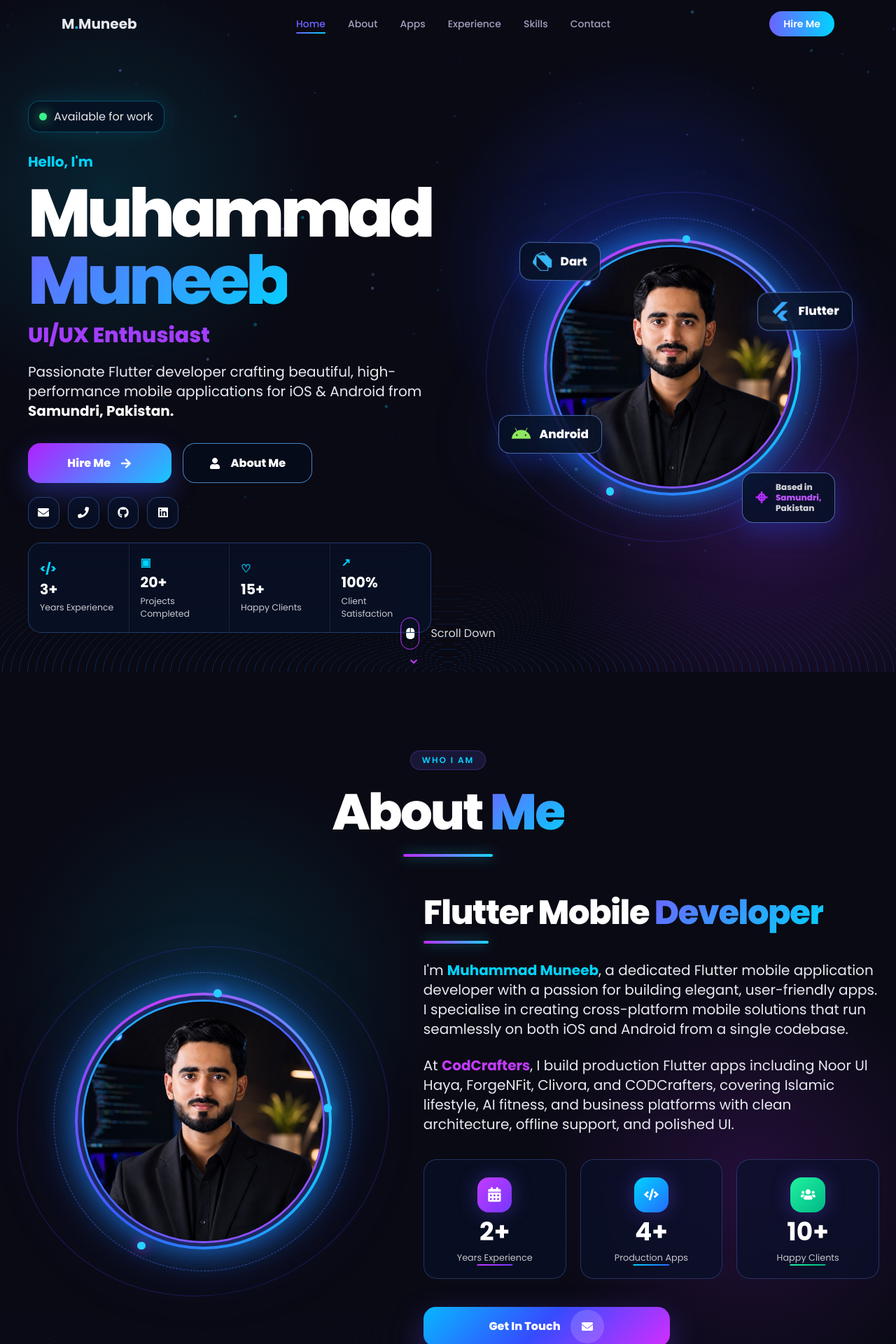
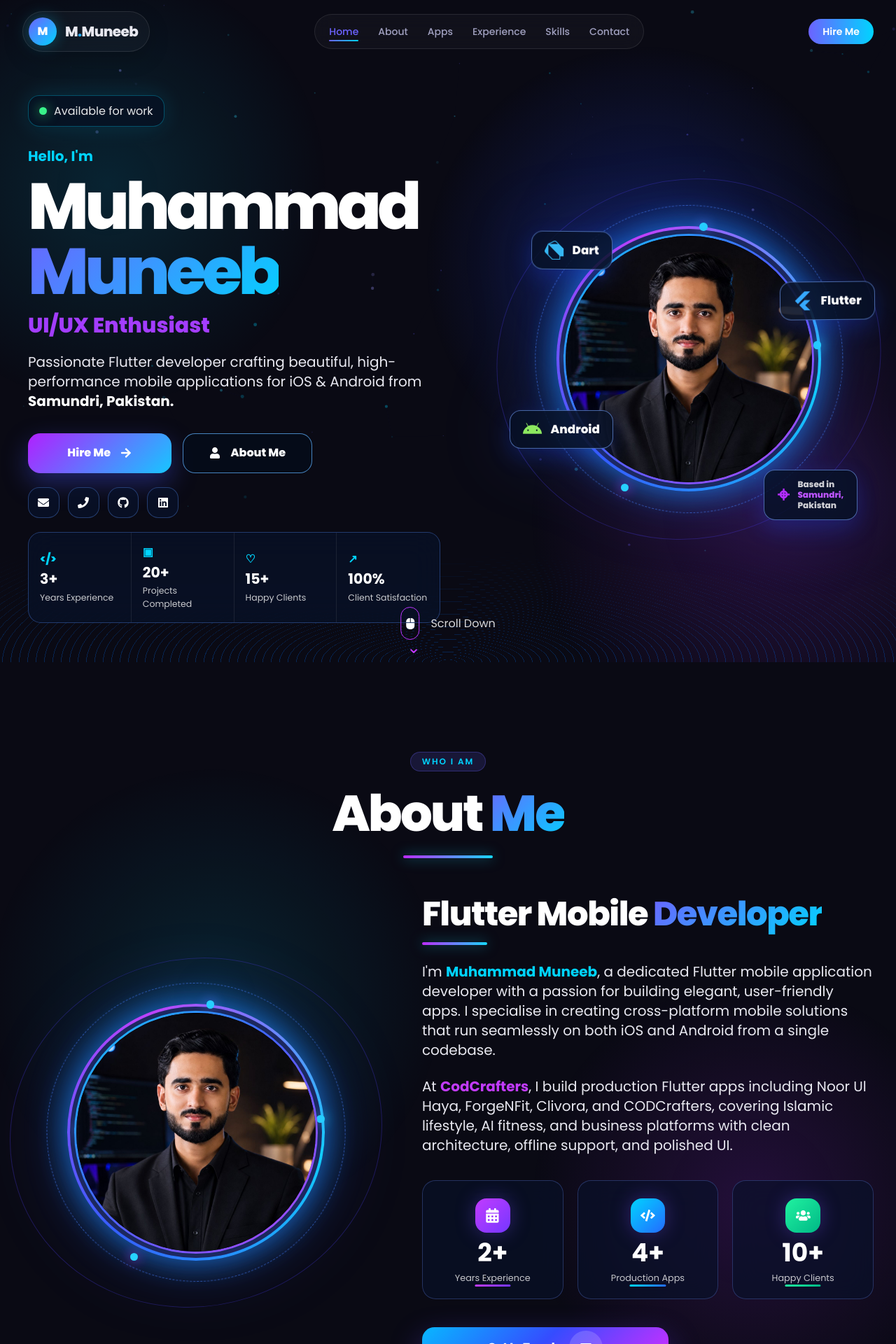
Before and after one commit to UsmanGhias/Muneeb, a Next.js app: page / in a window 1280 px wide. Shown: the top 1920 px of the page at 70% size. Built offline with nearby package versions, Linux system fonts and the light colour scheme.

Commit message:
Optimize desktop home and about layout

```diff
--- a/components/About.tsx
+++ b/components/About.tsx
@@ -38,11 +38,11 @@ export default function About() {
   const inView = useInView(ref, { once: true, margin: '-120px' });
 
   return (
-    <section id="about" className="relative overflow-hidden py-24 lg:py-28">
+    <section id="about" className="relative overflow-hidden py-24 lg:py-32">
       <div className="about-bg absolute inset-0 pointer-events-none" />
       <div className="wave-lines absolute inset-x-0 bottom-0 h-52 opacity-70 pointer-events-none" />
 
-      <div className="relative z-10 mx-auto max-w-7xl px-6">
+      <div className="relative z-10 mx-auto max-w-[88rem] px-6 lg:px-8">
         <motion.div
           initial={{ opacity: 0, y: 26 }}
           whileInView={{ opacity: 1, y: 0 }}
@@ -57,13 +57,13 @@ export default function About() {
           <div className="title-line mx-auto mt-6" />
         </motion.div>
 
-        <div ref={ref} className="grid items-center gap-12 lg:grid-cols-[0.9fr_1.1fr]">
+        <div ref={ref} className="grid items-center gap-12 lg:grid-cols-[0.88fr_1.12fr] xl:gap-16">
           <motion.div
             initial={{ opacity: 0, x: -38 }}
             whileInView={{ opacity: 1, x: 0 }}
             viewport={{ once: true }}
             transition={{ duration: 0.7 }}
-            className="relative"
+            className="relative lg:justify-self-start"
           >
             <OrbitPortrait size="about" />
           </motion.div>
--- a/components/Hero.tsx
+++ b/components/Hero.tsx
@@ -40,12 +40,12 @@ export default function Hero() {
   };
 
   return (
-    <section id="home" className="relative min-h-screen overflow-hidden pt-24 sm:pt-28 lg:pt-20">
+    <section id="home" className="relative min-h-screen overflow-hidden pt-28 sm:pt-32 lg:pt-24">
       <div className="hero-shell absolute inset-x-0 top-0 h-full pointer-events-none" />
       <div className="wave-lines absolute inset-x-0 bottom-0 h-48 pointer-events-none" />
 
-      <div className="relative z-10 mx-auto flex min-h-screen w-full max-w-[96rem] flex-col justify-center px-6 pb-20 pt-10 sm:px-8 lg:px-10 lg:pb-14 lg:pt-16">
-        <div className="grid items-center gap-12 lg:grid-cols-[0.95fr_1.05fr] xl:gap-16 2xl:gap-24">
+      <div className="relative z-10 mx-auto flex min-h-screen w-full max-w-[96rem] flex-col justify-center px-6 pb-20 pt-8 sm:px-8 lg:px-10 lg:pb-14 lg:pt-10">
+        <div className="grid items-center gap-12 lg:grid-cols-[1.03fr_0.97fr] xl:gap-14 2xl:gap-20">
           <motion.div
             initial={{ opacity: 0, y: 28 }}
             animate={{ opacity: 1, y: 0 }}
@@ -58,7 +58,7 @@ export default function Hero() {
             </div>
 
             <p className="mb-3 text-lg font-bold text-[var(--accent2)] xl:text-xl">Hello, I&apos;m</p>
-            <h1 className="mb-3 text-6xl font-black leading-[0.95] tracking-[-0.06em] text-white sm:text-7xl xl:text-8xl 2xl:text-9xl">
+            <h1 className="mb-3 text-6xl font-black leading-[0.95] tracking-[-0.06em] text-white sm:text-7xl xl:text-[5.8rem] 2xl:text-9xl">
               Muhammad<br />
               <span className="gradient-text">Muneeb</span>
             </h1>
@@ -111,7 +111,7 @@ export default function Hero() {
             initial={{ opacity: 0, scale: 0.9 }}
             animate={{ opacity: 1, scale: 1 }}
             transition={{ duration: 0.8, delay: 0.15 }}
-            className="relative"
+            className="relative lg:justify-self-end"
           >
             <OrbitPortrait badges={badges} showLocation />
           </motion.div>
--- a/components/Navbar.tsx
+++ b/components/Navbar.tsx
@@ -55,19 +55,24 @@ export default function Navbar() {
             : 'bg-transparent'
         }`}
       >
-        <div className="max-w-6xl mx-auto px-6 py-4 flex items-center justify-between">
+        <div className="mx-auto flex max-w-7xl items-center justify-between gap-5 px-5 py-4 sm:px-6 lg:px-8">
           {/* Logo */}
           <motion.a
             href="#home"
             onClick={(e) => { e.preventDefault(); handleNavClick('#home'); }}
-            className="text-xl font-bold text-[var(--text-primary)]"
+            className="group flex min-w-fit items-center gap-3 rounded-full border border-white/10 bg-white/[0.03] py-2 pl-2 pr-4 text-[var(--text-primary)] shadow-[0_10px_30px_rgba(0,0,0,0.18)] backdrop-blur-md transition-colors hover:border-[rgba(0,212,255,0.35)]"
             whileHover={{ scale: 1.05 }}
           >
-            M<span className="gradient-text">.</span>Muneeb
+            <span className="grid h-10 w-10 place-items-center rounded-full bg-gradient-to-br from-[var(--accent)] to-[var(--accent2)] text-base font-black text-white shadow-[0_0_22px_rgba(0,212,255,0.32)]">
+              M
+            </span>
+            <span className="text-lg font-black tracking-[-0.03em] sm:text-xl">
+              M<span className="gradient-text">.</span>Muneeb
+            </span>
           </motion.a>
 
           {/* Desktop Nav */}
-          <ul className="hidden md:flex items-center gap-8">
+          <ul className="hidden items-center gap-5 rounded-full border border-white/10 bg-white/[0.03] px-5 py-3 backdrop-blur-md lg:flex xl:gap-7">
             {navLinks.map((link) => (
               <li key={link.href}>
                 <a
@@ -95,7 +100,7 @@ export default function Navbar() {
           <motion.a
             href="#contact"
             onClick={(e) => { e.preventDefault(); handleNavClick('#contact'); }}
-            className="hidden md:flex items-center gap-2 px-5 py-2 rounded-full text-sm font-semibold text-white bg-gradient-to-r from-[var(--accent)] to-[var(--accent2)] hover:shadow-[0_0_20px_rgba(108,99,255,0.5)] transition-all duration-300"
+            className="hidden items-center gap-2 rounded-full bg-gradient-to-r from-[var(--accent)] to-[var(--accent2)] px-5 py-2 text-sm font-semibold text-white transition-all duration-300 hover:shadow-[0_0_20px_rgba(108,99,255,0.5)] lg:flex"
             whileHover={{ scale: 1.05 }}
             whileTap={{ scale: 0.95 }}
           >
@@ -104,7 +109,7 @@ export default function Navbar() {
 
           {/* Mobile Hamburger */}
           <motion.button
-            className="md:hidden text-[var(--text-primary)] p-2 rounded-lg"
+            className="rounded-lg p-2 text-[var(--text-primary)] lg:hidden"
             onClick={() => setMobileOpen(!mobileOpen)}
             whileTap={{ scale: 0.9 }}
             aria-label="Toggle menu"
@@ -122,7 +127,7 @@ export default function Navbar() {
             animate={{ opacity: 1, x: 0 }}
             exit={{ opacity: 0, x: '100%' }}
             transition={{ type: 'tween', duration: 0.3 }}
-            className="fixed top-0 right-0 bottom-0 w-72 z-40 bg-[#12121f]/98 backdrop-blur-xl border-l border-[rgba(108,99,255,0.2)] shadow-2xl flex flex-col pt-24 px-8 gap-4"
+            className="fixed bottom-0 right-0 top-0 z-40 flex w-72 flex-col gap-4 border-l border-[rgba(108,99,255,0.2)] bg-[#12121f]/98 px-8 pt-24 shadow-2xl backdrop-blur-xl"
           >
             {navLinks.map((link, i) => (
               <motion.a
@@ -162,7 +167,7 @@ export default function Navbar() {
             initial={{ opacity: 0 }}
             animate={{ opacity: 1 }}
             exit={{ opacity: 0 }}
-            className="fixed inset-0 z-30 bg-black/60 md:hidden"
+            className="fixed inset-0 z-30 bg-black/60 lg:hidden"
             onClick={() => setMobileOpen(false)}
           />
         )}
--- a/components/OrbitPortrait.tsx
+++ b/components/OrbitPortrait.tsx
@@ -15,7 +15,9 @@ interface OrbitPortraitProps {
 }
 
 export default function OrbitPortrait({ badges = [], showLocation = false, size = 'hero' }: OrbitPortraitProps) {
-  const dimensions = size === 'hero' ? 'w-[19rem] h-[19rem] sm:w-[24rem] sm:h-[24rem] lg:w-[31rem] lg:h-[31rem] 2xl:w-[36rem] 2xl:h-[36rem]' : 'w-[18rem] h-[18rem] sm:w-[24rem] sm:h-[24rem] lg:w-[31rem] lg:h-[31rem]';
+  const dimensions = size === 'hero'
+    ? 'w-[19rem] h-[19rem] sm:w-[24rem] sm:h-[24rem] lg:w-[29rem] lg:h-[29rem] xl:w-[32rem] xl:h-[32rem] 2xl:w-[35rem] 2xl:h-[35rem]'
+    : 'w-[18rem] h-[18rem] sm:w-[24rem] sm:h-[24rem] lg:w-[28rem] lg:h-[28rem] xl:w-[31rem] xl:h-[31rem]';
 
   return (
     <div className={`orbit-stage relative mx-auto ${dimensions}`}>
@@ -33,9 +35,9 @@ export default function OrbitPortrait({ badges = [], showLocation = false, size
             src="/profile.jpeg"
             alt="Muhammad Muneeb"
             fill
-            className="object-cover object-center"
+            className="object-cover object-[center_38%]"
             priority
-            sizes="(max-width: 768px) 70vw, 36vw"
+            sizes={size === 'hero' ? '(max-width: 768px) 70vw, (max-width: 1280px) 34vw, 32rem' : '(max-width: 768px) 70vw, (max-width: 1280px) 32vw, 31rem'}
           />
         </div>
       </div>
```
